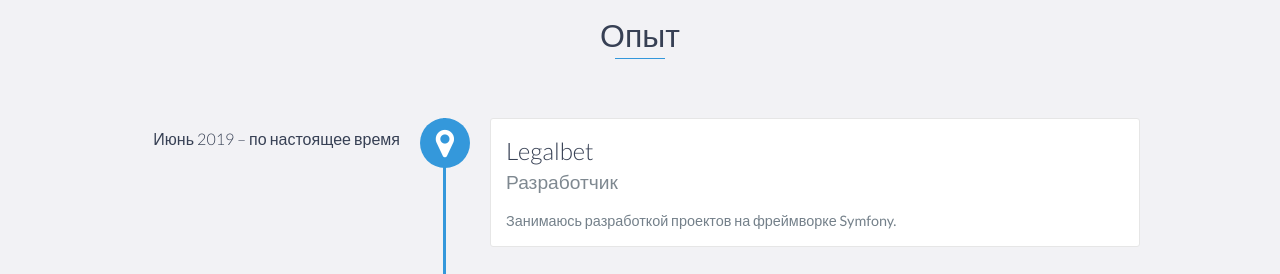
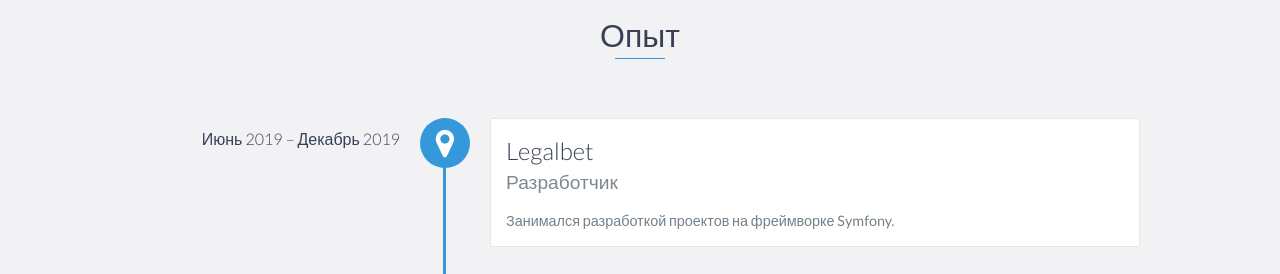
Before and after one commit to btn441/btn441.github.io, a website: page index.html in a window 1280 px wide. Shown: the part 1080-1354 px from the top of the page. Drawn offline with nearby package versions, Linux system fonts and the light colour scheme.

Commit message:
update resume

```diff
--- a/index.html
+++ b/index.html
@@ -76,11 +76,11 @@
         <h2 class="heading">Опыт</h2>
         <div id="experience-timeline">
 
-            <div data-date="Июнь 2019 – по настоящее время">
+            <div data-date="Июнь 2019 – Декабрь 2019">
                 <h3>Legalbet</h3>
                 <h4>Разработчик</h4>
                 <p>
-                    Занимаюсь разработкой проектов на фреймворке Symfony.
+                    Занимался разработкой проектов на фреймворке Symfony.
                 </p>
             </div>
 
```
Also changed, not shown: 2 other files.
